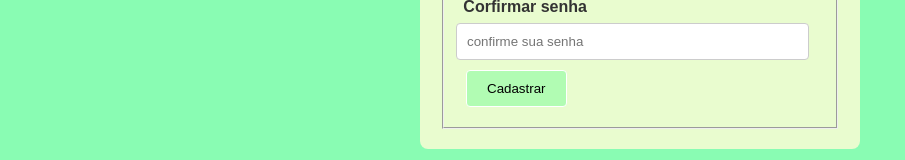
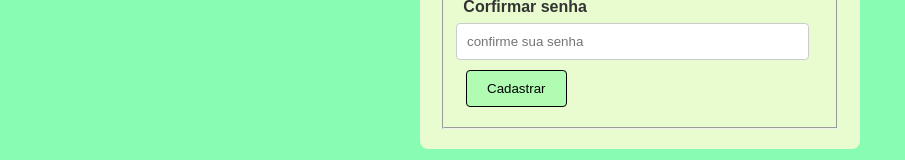
Before and after one commit to Edurb23/JARVIS-CP3, a plain HTML site: page index.html in a window 1280 px wide. Shown: the part 397-557 px from the top of the page, without its empty margins (0-905 px from the left). Drawn offline with Linux system fonts and the light colour scheme.

Commit message:
novo estilo

```diff
--- a/css/sytaless.css
+++ b/css/sytaless.css
@@ -42,7 +42,7 @@ body {
   .button {
     padding: 10px 20px;
     background-color: #b1fcb3;
-    border: solid 0.5px white;
+    border: solid 0.5px black;
     color:black;
     border-radius: 4px;
     cursor: pointer;
```
